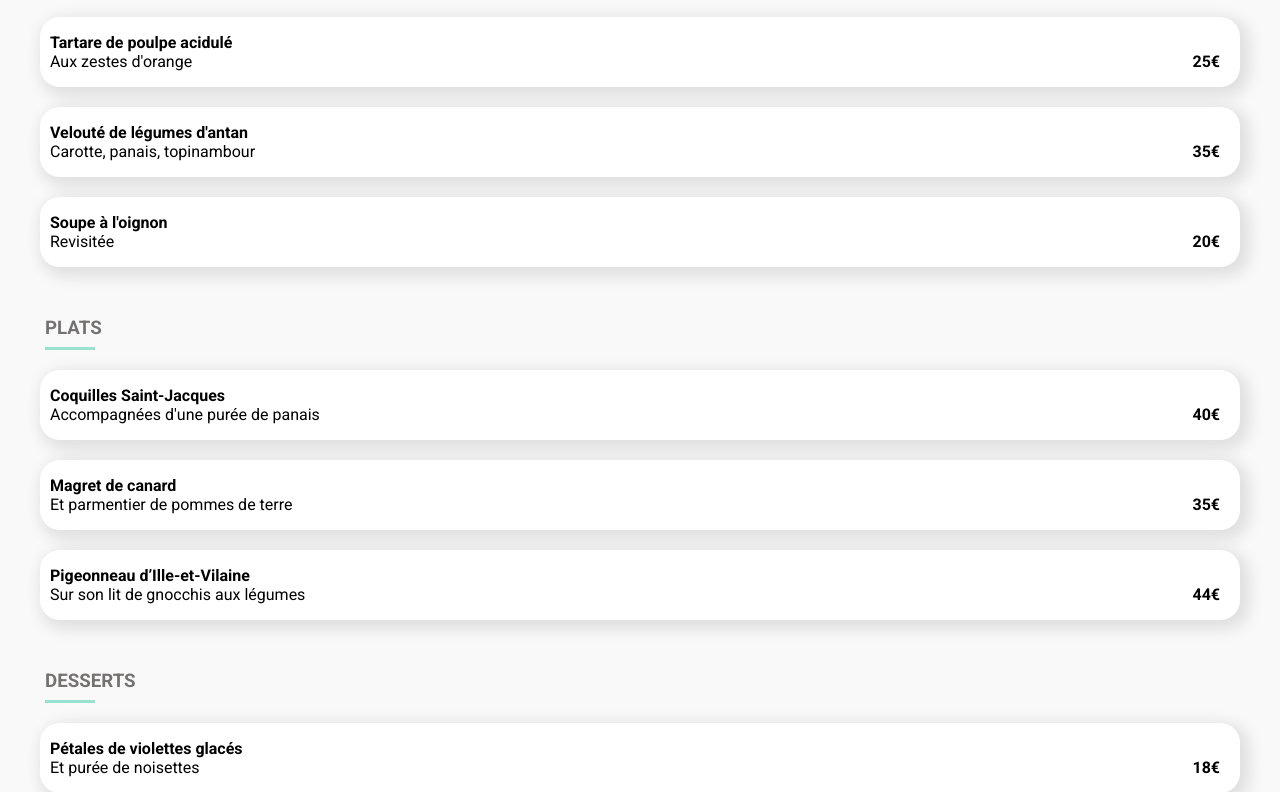
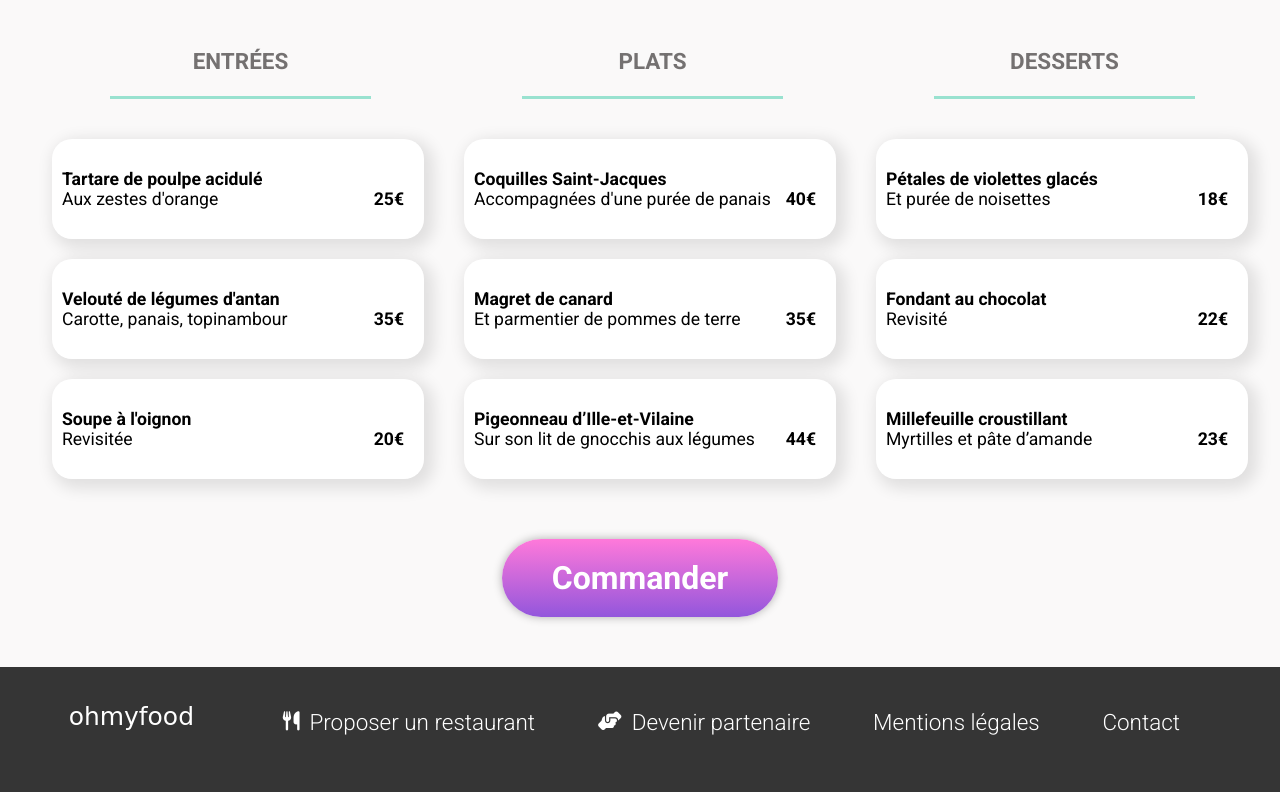
Before and after one commit to FabRiviere/FabienRiviere_3_16072021, a plain HTML site: page a-la-francaise.html in a window 1280 px wide. Shown: the part 542-1334 px from the top of the page. Drawn offline with Linux system fonts and the light colour scheme; a web font is replaced by a local one.

Commit message:
Mise en place des media queries sur la page d'accueil et les  pages de menus

```diff
--- a/Sass/pages/_menus.scss
+++ b/Sass/pages/_menus.scss
@@ -173,10 +173,10 @@ body {
     justify-content: space-between;
     align-items: flex-end;
 }
+/// Purchase order button
 .menu__container__button {
     @include flex-center;
 }
-/// Purchase order button
 .menu__button {
     @include button;
     padding: 20px 50px 20px 50px;
@@ -215,3 +215,77 @@ body {
 #card-10 {
     animation: opacity 1.5s both 0.5s;
 }
+/// Media Queries for screen to 650px minimum
+@media screen and (min-width: 650px) {
+    .header__logo {
+       margin-left: 15%;
+    }
+    .menu__header {
+        font-size: 1.4em;
+    }
+    .menu__grid__title {
+        width: 70%;
+        padding-bottom: 5vh;
+        text-align: center;
+        margin-top: 8vh;
+        font-size: 1.3em;
+    }
+    .menu__grid__container {
+        display: flex;
+        flex-flow: row wrap;
+        justify-content: center;
+        margin: 0;
+    }
+    .menu__grid__card {
+        width: 45%;
+        height: 15vh;
+        font-size: 1.1em;
+        margin: 0 10px 0 10px;
+    }
+    .menu__container__button {
+        margin-top: 40px;
+    }
+    .footer__bloc {
+        width: 100%;
+        &-links {
+        display: flex;
+        flex-flow: row wrap;
+        justify-content: space-around;
+        }
+        &-link {
+            margin: 20px;
+        }
+    }
+}
+/// Media Queries for screen to 1250px minimum
+@media screen and (min-width: 1250px) {
+    .header__logo {
+        text-align: center;
+        margin: 0;
+    }
+    .menu__grid {
+        display: flex;
+        justify-content: center;
+        align-items: flex-start;
+        &__container {
+            display:flex;
+            flex-flow: column wrap;
+            align-items: center;
+            width: 30%;
+            margin: 0 20px 20px 20px;
+        }
+        &__title {
+           text-align: center;
+            font-size: 1.2em;
+        }
+        &__card {
+            width: 100%;
+            height: 100px;
+            font-size: 1.1em;
+        }
+    }
+    .menu__button {
+        max-width: 500px;
+        font-size: 2em;
+    }
+}
```
Also changed, not shown: main.css, 1 other file.
